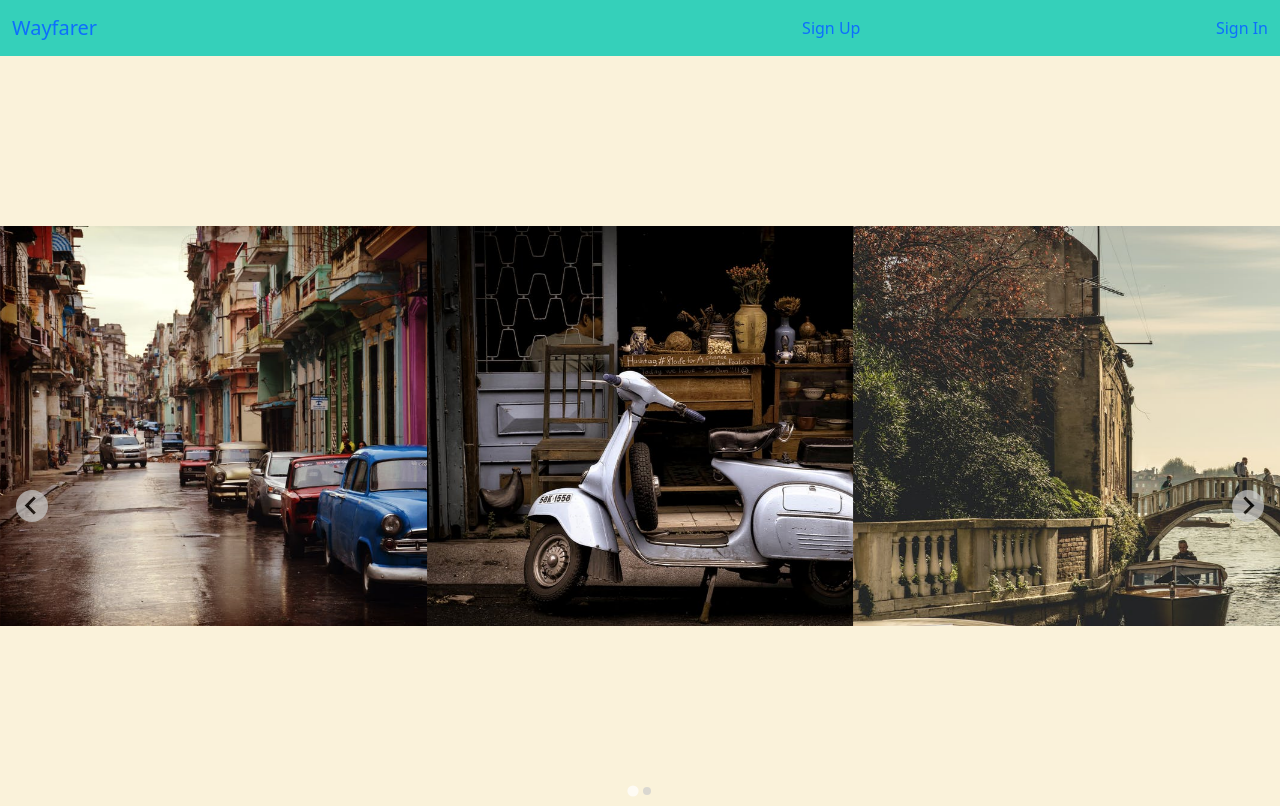
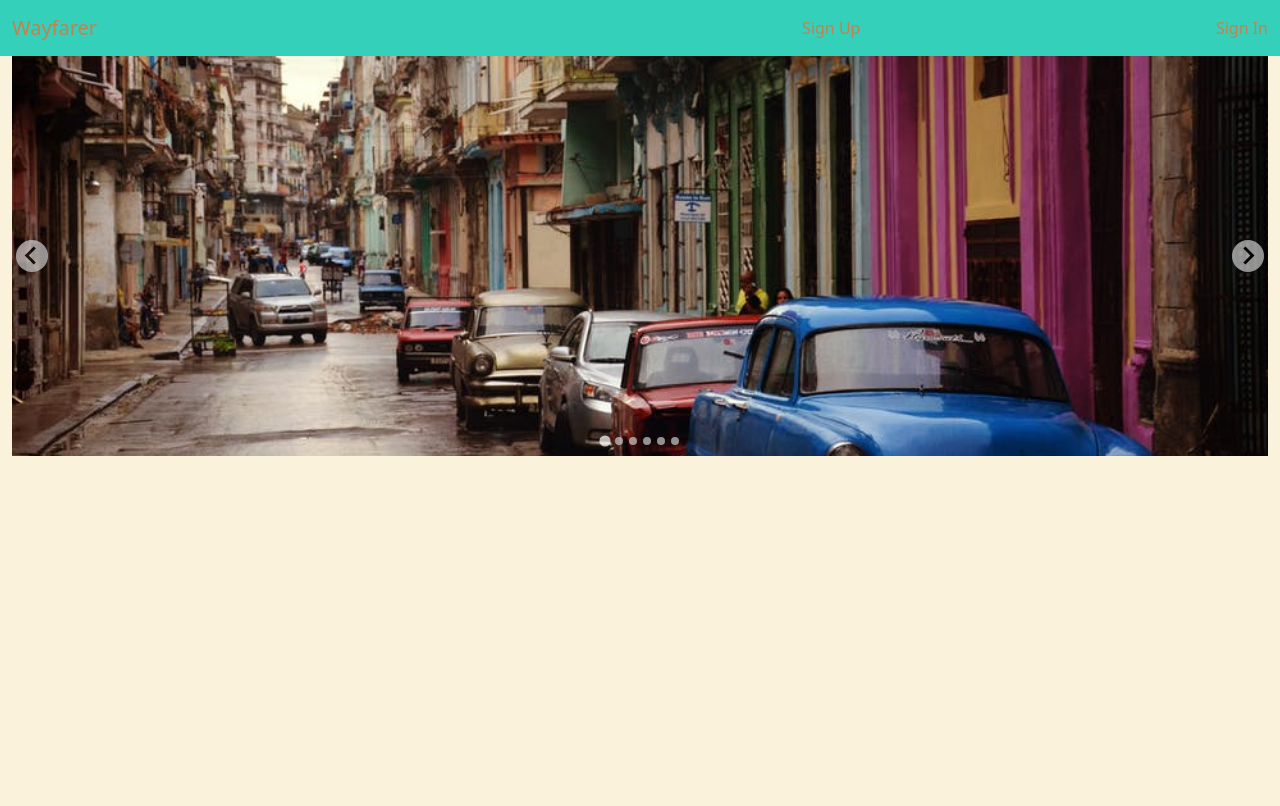
Before and after one commit to justnyc187/wayfarerProject, a Django app: page / in a window 1280 px wide. After the commit the page ends 456 px from the top, so only its background shows below. Run offline with Django 3.2, Linux system fonts and the light colour scheme.

Commit message:
Added css

```diff
--- a/main_app/static/styles/main.css
+++ b/main_app/static/styles/main.css
@@ -17,15 +17,15 @@ body{
 }
 
 .show-img{
-    width:600px;
+    width: 100vw;
     height: 400px;
     object-fit: cover;
 }
 .splide{
-    height: 600px;
-    margin: auto;
-    padding-top: 20px;
-    margin-top: 150px;
+    object-fit: cover;
+    max-width: 100%;
+    width: 100%;
+    margin: 0;
 }
 .splide__slide{
     margin-right: 0;
@@ -34,3 +34,6 @@ body{
 .navbar-item{
     text-decoration: none;
 }
+a{
+    color: rgba(243, 102, 46, 0.76)
+}
--- a/main_app/templates/base.html
+++ b/main_app/templates/base.html
@@ -27,7 +27,7 @@
           <a class="navbar-item" href="/">Wayfarer</a>
         </div>
         <div>
-          <a class="navbar-item" href="">Sign Up</a>
+          <a class="navbar-item" href="account/register">Sign Up</a>
         </div>
         <div>
           <a class="navbar-item col-4" href="">Sign In</a>
@@ -35,7 +35,8 @@
       </nav>
     </div>
   </div>
-  <div class="splide" data-splide='{"type":"loop","perPage":3}'>
+  <div class="splide row" data-splide='{"type":"loop","perPage":1}'>
+    <div class="col">
     <div class="splide__track">
       <ul class="splide__list">
         <li class="splide__slide"><img class="show-img" src="/static/styles/images/pexels-photo-92866.jpg" alt=""></li>
@@ -48,6 +49,7 @@
         <li class="splide__slide"><img class="show-img" src="/static/styles/images/pexels-photo-3182452.jpg" alt="">
         </li>
       </ul>
+      </div>
     </div>
   </div>
 
```
Also changed, not shown: 1 other file.
